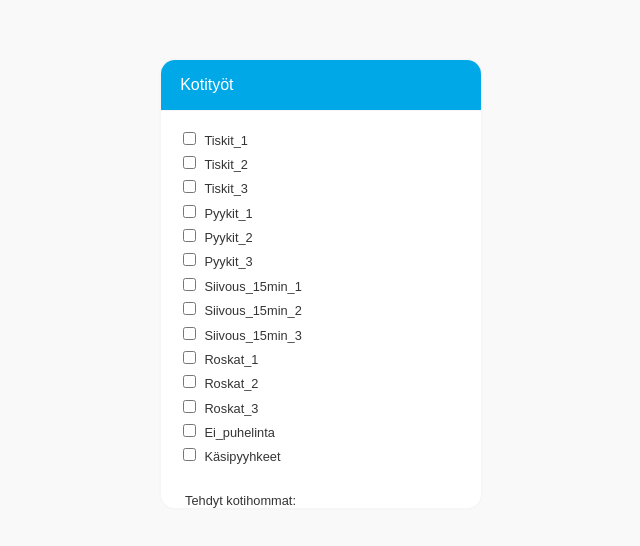
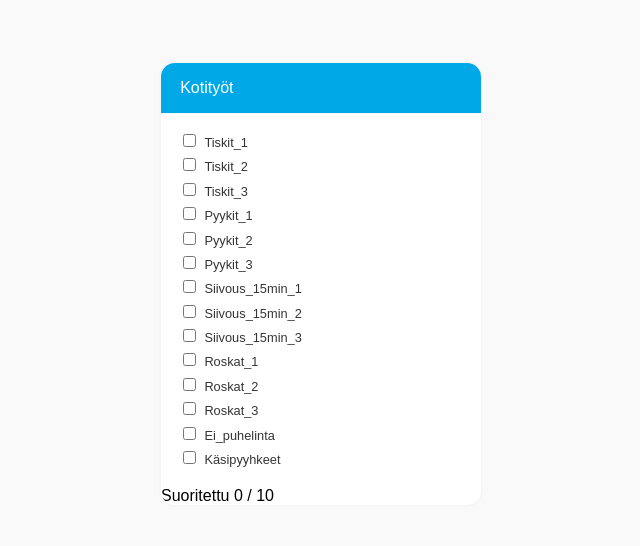
Before and after one commit to nmahonen/randomstuff, a React (Create React App) app in the folder kotihommelit/: page / in a window 1280 px wide. Shown: the part 116-662 px from the top of the page, without its empty margins (319-959 px from the left). Built offline with nearby package versions, Linux system fonts and the light colour scheme.

Commit message:
add counter

```diff
--- a/kotihommelit/src/App.js
+++ b/kotihommelit/src/App.js
@@ -33,6 +33,9 @@ if (isChecked) {
 }
 };
 
+const completedCount = checkedList.length;
+const goal = 10;
+
   return (
     <div className="container">
       <div className="card">
@@ -56,15 +59,11 @@ if (isChecked) {
           })}
           </div>
 
-          <div className="list-container">
-            <label>Tehdyt kotihommat:</label>
-            {checkedList.map((item, index) => {
-              return (
-                <div className="chip">
-                  <p className="chip-label">{item}</p>
-                  </div>
-              );
-            })}
+            <div className="counter">
+              <p>Suoritettu {completedCount} / {goal}</p>
+              {completedCount >= goal && (
+                <p className="success-message">Hommat tehty!</p>
+              )}
             </div>
         </div>
       </div>
```
